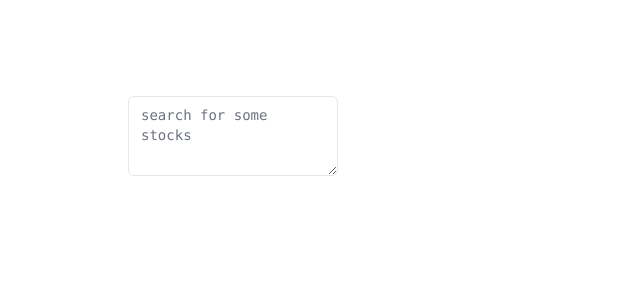
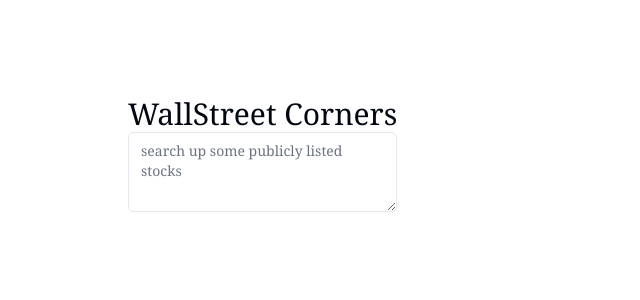
Before and after one commit to toanminhbui/stockify, a Next.js app: page / in a window 1280 px wide. Shown: the top 300 px of the page, without its empty margins (0-640 px from the left). Built offline with nearby package versions, Linux system fonts and the light colour scheme.

Commit message:
font change

```diff
--- a/components/ui/search.tsx
+++ b/components/ui/search.tsx
@@ -67,10 +67,12 @@ export default function SearchBar() {
 
   return (
     <div>
+    <h1 className="text-3xl font-serif">WallStreet Corners</h1>
       <Textarea
         onChange={handleChange}
         id="stock"
-        placeholder="search for some stocks"
+        placeholder="search up some publicly listed stocks"
+        className="font-serif"
       />
       {results.length > 0 && (
         <ul>
@@ -83,7 +85,7 @@ export default function SearchBar() {
       )}
         {processing &&
         (
-            <span>Please wait, analyst looking over news...</span>
+            <span>Please wait, analyst compiling news...</span>
         )
 
         }
```
